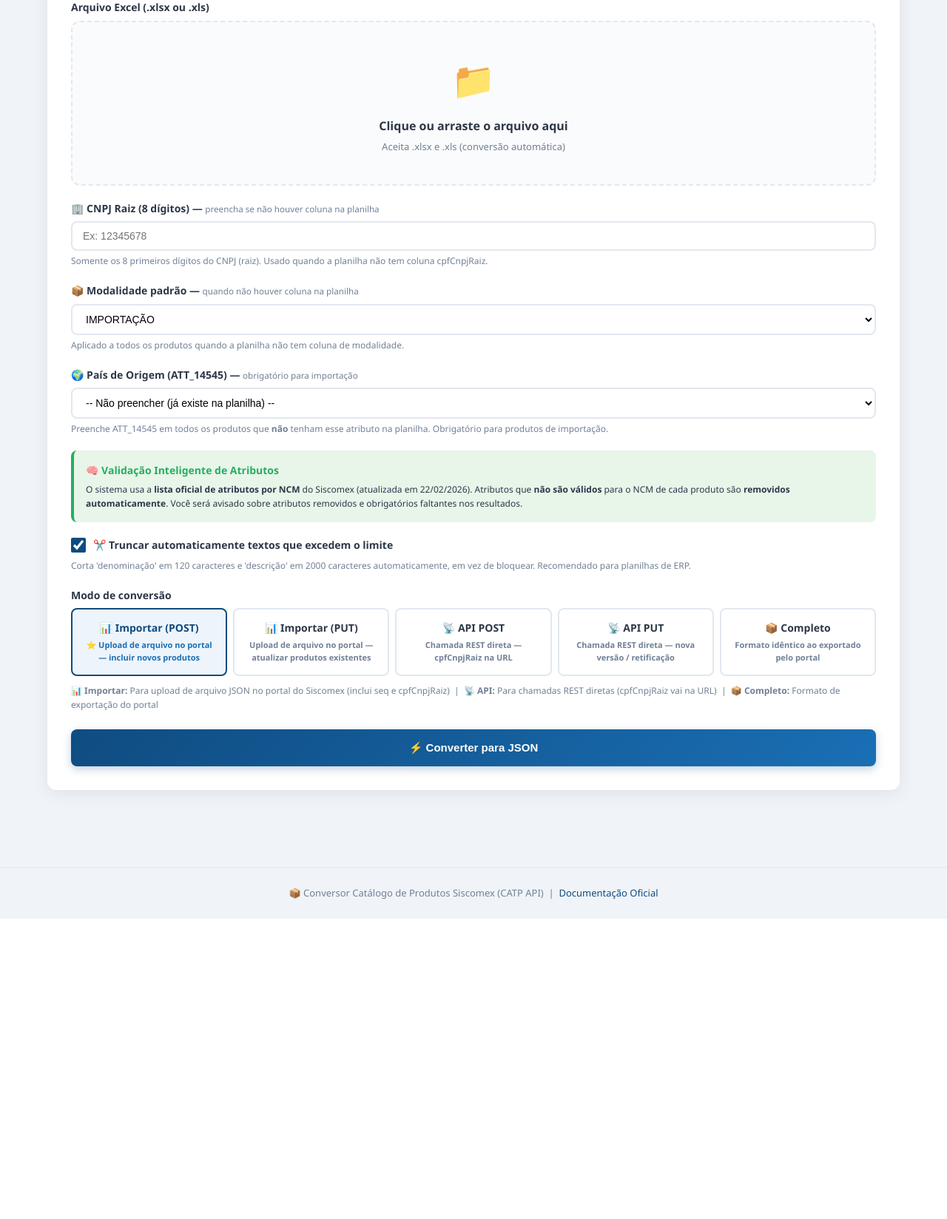
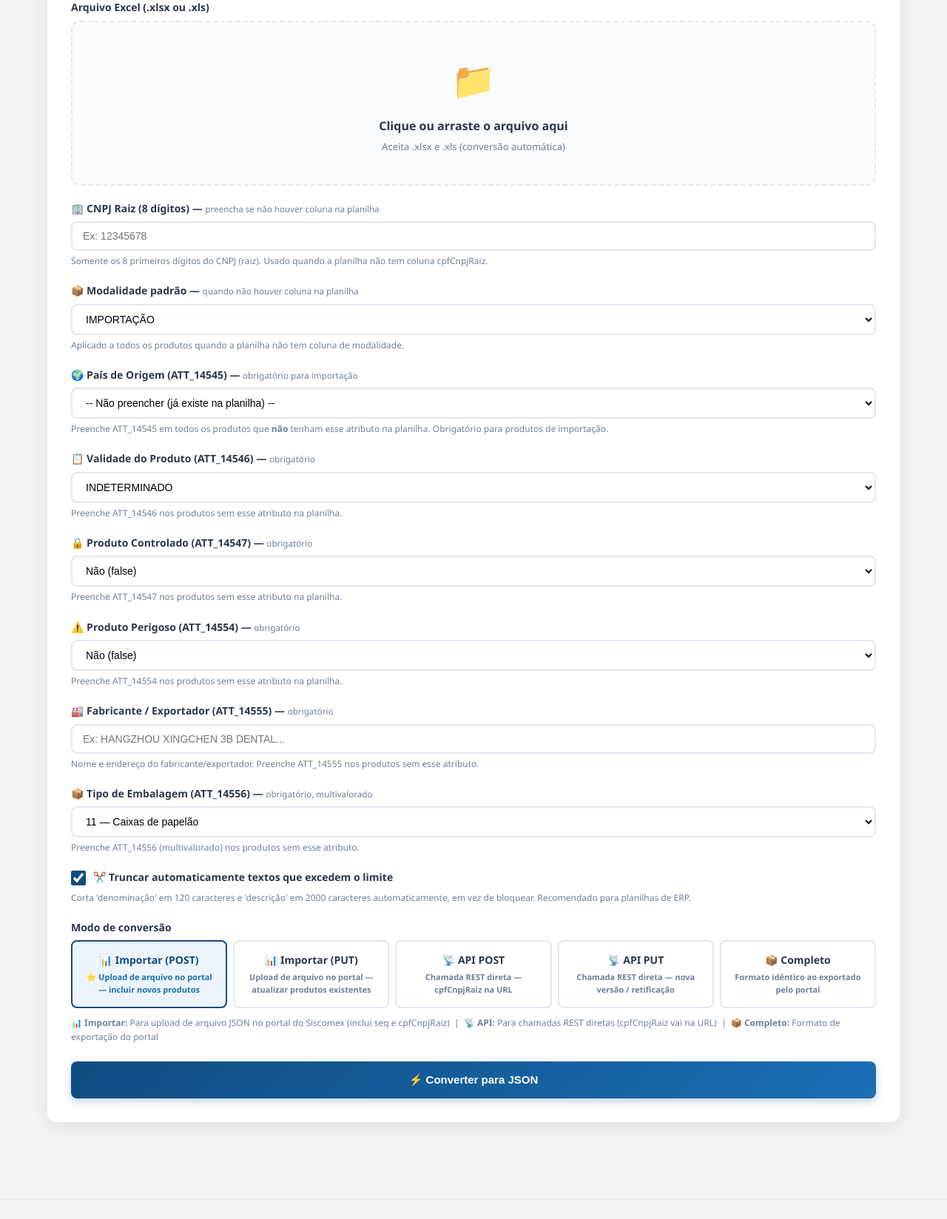
Before and after one commit to RogueXHK/supreme-waddle, a Flask app: page / in a window 1280 px wide. Shown: the part 482-2130 px from the top of the page at 74% size. Before the commit the page ends 1724 px from the top, so only its background shows below. Run offline with Flask 3, Linux system fonts and the light colour scheme.

Commit message:
fix: re-adicionar 5 atributos obrigatorios para NCM 90211010
- ATT_14546 (Validade), ATT_14547 (Controlado), ATT_14554 (Perigoso),
  ATT_14555 (Fabricante), ATT_14556 (Embalagem) sao obrigatorios no portal
- Remover filtro NCM automatico (arquivo JSON desatualizado para este NCM)
- Corrigir dropdown embalagem: remover codigo 41 (invalido no dominio)
- Manter codigo 11 (Caixas de papelao) como padrao

```diff
--- a/web/app.py
+++ b/web/app.py
@@ -236,6 +236,11 @@ def converter():
     cnpj_padrao = request.form.get('cnpj_padrao', '').strip()
     modalidade_padrao = request.form.get('modalidade_padrao', '').strip()
     pais_origem_padrao = request.form.get('pais_origem_padrao', '').strip()
+    validade_padrao = request.form.get('validade_padrao', '').strip()
+    controlado_padrao = request.form.get('controlado_padrao', '').strip()
+    perigoso_padrao = request.form.get('perigoso_padrao', '').strip()
+    fabricante_padrao = request.form.get('fabricante_padrao', '').strip()
+    embalagem_padrao = request.form.get('embalagem_padrao', '').strip()
 
     try:
         # Salvar arquivo temporário
@@ -272,24 +277,39 @@ def converter():
         conversor = ConversorCatalogoSiscomex(auto_truncar=auto_truncar)
         produtos = conversor.ler_planilha(caminho_excel, defaults=defaults)
 
-        # Injetar ATT_14545 (País de Origem) nos produtos que não têm
-        if pais_origem_padrao:
-            for produto in produtos:
-                atributos = produto.get('atributos', [])
-                tem_14545 = any(a.get('atributo') == 'ATT_14545' for a in atributos)
-                if not tem_14545:
-                    atributos.insert(0, {
-                        'atributo': 'ATT_14545',
-                        'valor': pais_origem_padrao
-                    })
-                    produto['atributos'] = atributos
+        # Injetar atributos obrigatórios nos produtos que não os possuem
+        for produto in produtos:
+            atributos = produto.get('atributos', [])
+            multi = produto.get('atributosMultivalorados', [])
+            codigos_simples = {a.get('atributo') for a in atributos}
+            codigos_multi = {a.get('atributo') for a in multi}
 
-        # Filtrar atributos por NCM usando a lista oficial do Siscomex
-        # Remove atributos que NÃO são válidos para o NCM de cada produto
-        avisos_atributos = []
-        filtrar_atributos_por_ncm(produtos, avisos_atributos)
-        if avisos_atributos:
-            conversor.avisos.extend(avisos_atributos)
+            # ATT_14545 — País de Origem (simples)
+            if pais_origem_padrao and 'ATT_14545' not in codigos_simples:
+                atributos.insert(0, {'atributo': 'ATT_14545', 'valor': pais_origem_padrao})
+
+            # ATT_14546 — Validade (simples)
+            if validade_padrao and 'ATT_14546' not in codigos_simples:
+                atributos.append({'atributo': 'ATT_14546', 'valor': validade_padrao})
+
+            # ATT_14547 — Controlado (simples)
+            if controlado_padrao and 'ATT_14547' not in codigos_simples:
+                atributos.append({'atributo': 'ATT_14547', 'valor': controlado_padrao})
+
+            # ATT_14554 — Perigoso (simples)
+            if perigoso_padrao and 'ATT_14554' not in codigos_simples:
+                atributos.append({'atributo': 'ATT_14554', 'valor': perigoso_padrao})
+
+            # ATT_14555 — Fabricante/Exportador (simples)
+            if fabricante_padrao and 'ATT_14555' not in codigos_simples:
+                atributos.append({'atributo': 'ATT_14555', 'valor': fabricante_padrao})
+
+            # ATT_14556 — Embalagem (MULTIVALORADO)
+            if embalagem_padrao and 'ATT_14556' not in codigos_multi:
+                multi.append({'atributo': 'ATT_14556', 'valores': [embalagem_padrao]})
+
+            produto['atributos'] = atributos
+            produto['atributosMultivalorados'] = multi
 
         if conversor.erros:
             # Limpar
--- a/web/templates/index.html
+++ b/web/templates/index.html
@@ -814,14 +814,61 @@
                     <p class="hint">Preenche ATT_14545 em todos os produtos que <strong>não</strong> tenham esse atributo na planilha. Obrigatório para produtos de importação.</p>
                 </div>
 
-                <!-- Info: validação inteligente -->
-                <div class="form-group" style="background: #e8f5e9; border-left: 4px solid #27ae60; padding: 16px; border-radius: 8px;">
-                    <label style="color: #27ae60; margin-bottom: 4px;">🧠 Validação Inteligente de Atributos</label>
-                    <p class="hint" style="color: #2d3748;">
-                        O sistema usa a <strong>lista oficial de atributos por NCM</strong> do Siscomex (atualizada em 22/02/2026).
-                        Atributos que <strong>não são válidos</strong> para o NCM de cada produto são <strong>removidos automaticamente</strong>.
-                        Você será avisado sobre atributos removidos e obrigatórios faltantes nos resultados.
-                    </p>
+                <div class="form-group">
+                    <label>📋 Validade do Produto (ATT_14546) — <small style="font-weight:400;color:var(--text-light)">obrigatório</small></label>
+                    <select id="validade-padrao"
+                            style="width:100%;padding:10px 14px;border:2px solid var(--border);border-radius:var(--radius-sm);font-size:14px;background:white;">
+                        <option value="">-- Não preencher (já existe na planilha) --</option>
+                        <option value="INDETERMINADO" selected>INDETERMINADO</option>
+                        <option value="DETERMINADA">DETERMINADA</option>
+                    </select>
+                    <p class="hint">Preenche ATT_14546 nos produtos sem esse atributo na planilha.</p>
+                </div>
+
+                <div class="form-group">
+                    <label>🔒 Produto Controlado (ATT_14547) — <small style="font-weight:400;color:var(--text-light)">obrigatório</small></label>
+                    <select id="controlado-padrao"
+                            style="width:100%;padding:10px 14px;border:2px solid var(--border);border-radius:var(--radius-sm);font-size:14px;background:white;">
+                        <option value="">-- Não preencher (já existe na planilha) --</option>
+                        <option value="false" selected>Não (false)</option>
+                        <option value="true">Sim (true)</option>
+                    </select>
+                    <p class="hint">Preenche ATT_14547 nos produtos sem esse atributo na planilha.</p>
+                </div>
+
+                <div class="form-group">
+                    <label>⚠️ Produto Perigoso (ATT_14554) — <small style="font-weight:400;color:var(--text-light)">obrigatório</small></label>
+                    <select id="perigoso-padrao"
+                            style="width:100%;padding:10px 14px;border:2px solid var(--border);border-radius:var(--radius-sm);font-size:14px;background:white;">
+                        <option value="">-- Não preencher (já existe na planilha) --</option>
+                        <option value="false" selected>Não (false)</option>
+                        <option value="true">Sim (true)</option>
+                    </select>
+                    <p class="hint">Preenche ATT_14554 nos produtos sem esse atributo na planilha.</p>
+                </div>
+
+                <div class="form-group">
+                    <label>🏭 Fabricante / Exportador (ATT_14555) — <small style="font-weight:400;color:var(--text-light)">obrigatório</small></label>
+                    <input type="text" id="fabricante-padrao" placeholder="Ex: HANGZHOU XINGCHEN 3B DENTAL..." maxlength="3000"
+                           style="width:100%;padding:10px 14px;border:2px solid var(--border);border-radius:var(--radius-sm);font-size:14px;transition:var(--transition);"
+                           onfocus="this.style.borderColor='var(--primary)'" onblur="this.style.borderColor='var(--border)'">
+                    <p class="hint">Nome e endereço do fabricante/exportador. Preenche ATT_14555 nos produtos sem esse atributo.</p>
+                </div>
+
+                <div class="form-group">
+                    <label>📦 Tipo de Embalagem (ATT_14556) — <small style="font-weight:400;color:var(--text-light)">obrigatório, multivalorado</small></label>
+                    <select id="embalagem-padrao"
+                            style="width:100%;padding:10px 14px;border:2px solid var(--border);border-radius:var(--radius-sm);font-size:14px;background:white;">
+                        <option value="">-- Não preencher (já existe na planilha) --</option>
+                        <option value="11" selected>11 — Caixas de papelão</option>
+                        <option value="23">23 — Embalagem a vácuo</option>
+                        <option value="49">49 — Outras embalagens</option>
+                        <option value="Se3">Outro (digitar código)</option>
+                    </select>
+                    <input type="text" id="embalagem-custom" placeholder="Código da embalagem (ex: 11)" maxlength="10"
+                           style="display:none;width:100%;margin-top:8px;padding:10px 14px;border:2px solid var(--border);border-radius:var(--radius-sm);font-size:14px;transition:var(--transition);"
+                           onfocus="this.style.borderColor='var(--primary)'" onblur="this.style.borderColor='var(--border)'">
+                    <p class="hint">Preenche ATT_14556 (multivalorado) nos produtos sem esse atributo.</p>
                 </div>
 
                 <!-- Truncar automaticamente -->
@@ -1299,6 +1346,13 @@
         if (this.value === 'Se2') customInput.focus();
     });
 
+    // ===== EMBALAGEM SELECT =====
+    document.getElementById('embalagem-padrao').addEventListener('change', function() {
+        const customInput = document.getElementById('embalagem-custom');
+        customInput.style.display = this.value === 'Se3' ? 'block' : 'none';
+        if (this.value === 'Se3') customInput.focus();
+    });
+
     // ===== FILE UPLOAD =====
     function onFileSelected(input, areaId) {
         const area = document.getElementById(areaId);
@@ -1367,6 +1421,24 @@
             paisOrigem = paisSelect;
         }
         if (paisOrigem) formData.append('pais_origem_padrao', paisOrigem);
+
+        // Atributos obrigatórios adicionais
+        const validadePadrao = document.getElementById('validade-padrao').value;
+        const controladoPadrao = document.getElementById('controlado-padrao').value;
+        const perigosoPadrao = document.getElementById('perigoso-padrao').value;
+        const fabricantePadrao = document.getElementById('fabricante-padrao').value.trim();
+        const embalagemSelect = document.getElementById('embalagem-padrao').value;
+        let embalagemPadrao = '';
+        if (embalagemSelect === 'Se3') {
+            embalagemPadrao = document.getElementById('embalagem-custom').value.trim();
+        } else {
+            embalagemPadrao = embalagemSelect;
+        }
+        if (validadePadrao) formData.append('validade_padrao', validadePadrao);
+        if (controladoPadrao) formData.append('controlado_padrao', controladoPadrao);
+        if (perigosoPadrao) formData.append('perigoso_padrao', perigosoPadrao);
+        if (fabricantePadrao) formData.append('fabricante_padrao', fabricantePadrao);
+        if (embalagemPadrao) formData.append('embalagem_padrao', embalagemPadrao);
 
         try {
             const res = await fetch('/converter', { method: 'POST', body: formData });
```
